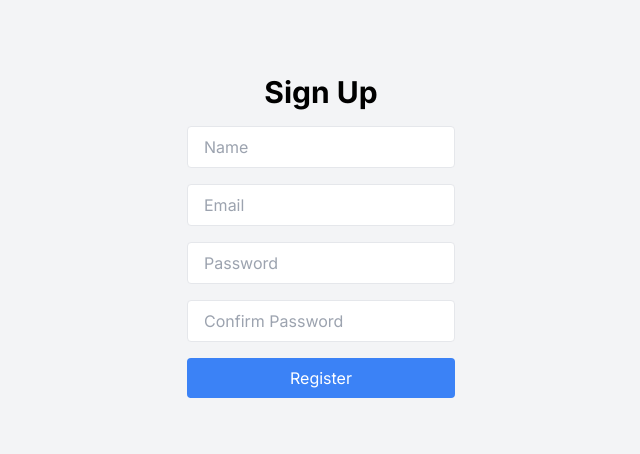
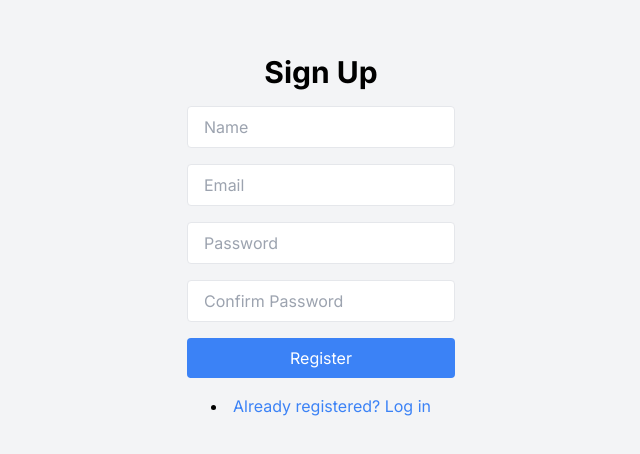
Before and after one commit to SLeonCamacho/WebAvanzadas-ProyectoIB-InventarioPlus, a Next.js app in the folder inventarioplus/: page /signUp in a window 1280 px wide. Shown: the part 148-602 px from the top of the page, without its empty margins (319-959 px from the left). Built offline with nearby package versions, Linux system fonts and the light colour scheme.

Commit message:
Update the dashboard and signUp pages
Se agrego la funcionalidad de logout desde le dashboard, ademas de agregar un link para regresar al login desde la pagina de registro.

```diff
--- a/inventarioplus/src/app/dashboard/page.tsx
+++ b/inventarioplus/src/app/dashboard/page.tsx
@@ -17,6 +17,12 @@ import TabsInventoryDetails from '../components/tabsInventoryDetails';
 import TabsOrders from '../components/tabsOrders';
 import TabsOrderItems from '../components/tabsOrderItems';
 
+const handleLogout = () => {
+  // Eliminar la cookie del correo electrónico del usuario
+  document.cookie = 'userEmail=; expires=Thu, 01 Jan 1970 00:00:00 UTC; path=/;';
+  // Redirigir a la página de inicio de sesión
+  window.location.href = '/login';
+};
 const Dashboard = () => {
   const [showChat, setShowChat] = useState(false);
   const [userName, setUserName] = useState('');
@@ -108,6 +114,12 @@ const Dashboard = () => {
       <div className="text-center mb-8">
         <h1 className="text-3xl font-bold mb-4 text-black">Dashboard</h1>
         <p className="text-lg text-gray-700 mb-4">Welcome, {userName}</p>
+        <button
+  onClick={handleLogout}
+  className="px-4 py-2 bg-red-500 text-white rounded-full shadow-lg hover:bg-red-700"
+>
+  Logout
+</button>
         <div className="flex items-center justify-center">
           <Image
             className="relative dark:drop-shadow-[0_0_0.3rem_#ffffff70]"
--- a/inventarioplus/src/app/signUp/page.tsx
+++ b/inventarioplus/src/app/signUp/page.tsx
@@ -4,6 +4,7 @@ import React, { useState } from 'react';
 import { useRouter } from 'next/navigation';
 import { getUserByEmail } from '../api/fetch-data/async-queries-user';
 import { createUser } from '../api/insert-data/async-queries';
+import Link from 'next/link';
 
 const SignUp = () => {
   const [name, setName] = useState('');
@@ -79,6 +80,11 @@ const SignUp = () => {
           >
             Register
           </button>
+          <li>
+            <Link className="text-blue-500 hover:underline" href="/login">
+            Already registered? Log in
+            </Link>
+          </li>
         </form>
       </div>
     </section>
```
Also changed, not shown: 1 other file (tests, documents, lock files or other folders).
